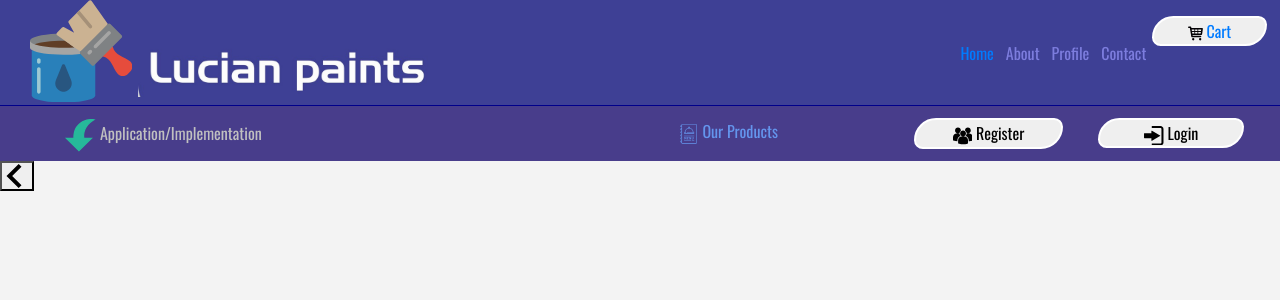
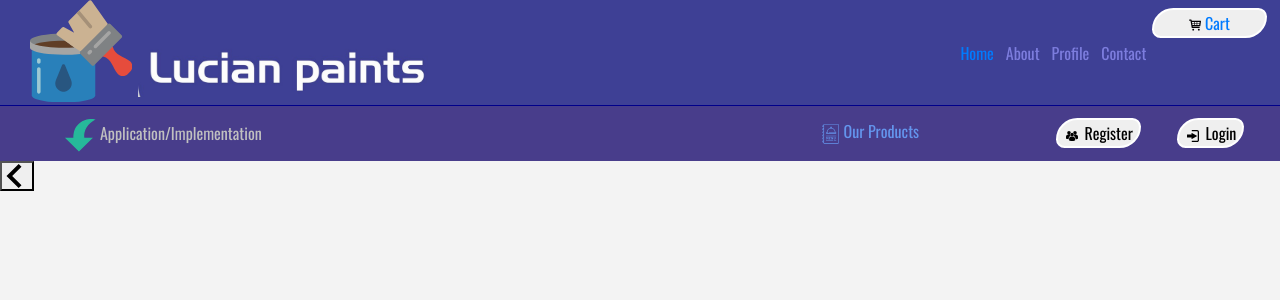
Before and after one commit to tanay11/A7Enterprises, a React (Create React App) app in the folder Frontend/: page / in a window 1280 px wide. Shown: the top 300 px of the page. Built offline with nearby package versions, Linux system fonts and the light colour scheme.

Commit message:
CSS changes

```diff
--- a/Frontend/src/components/Navbar.js
+++ b/Frontend/src/components/Navbar.js
@@ -81,19 +81,15 @@ border: 2px solid white;
 border-radius: 50px 20px;
 position: absolute;
 right: 1%;
+top: 1%;
 @media (max-width: 543px) {
   position:unset;
   width: 30%;
 
 }
 .carticon{
-  width:15%;
-  height:2%;
-  @media (max-width: 543px){
-      // width: 50%;
-      // height: 100%;
-}
-}
+  max-width: 16px;
+  max-height: 12px;
 }
 `
 
--- a/Frontend/src/components/ProductList.js
+++ b/Frontend/src/components/ProductList.js
@@ -22,18 +22,13 @@ const DeliveryButton = styled.button`
 border: 2px solid white;
 border-radius: 50px 20px;
 margin-right:10px;
-display:block;
 @media only screen and (min-width: 543px){
     width:fit-content;
 }
 .carticon{
-  width:15%;
-  height:2%;
-  @media all (min-width: 543px){
-      // width: 50%;
-      // height: 100%;
-}
-}
+  max-width: 16px;
+  max-height: 12px;
+  margin-right: 5px;
 }
 `
 const DownloadBtn = styled.button`
@@ -163,10 +158,10 @@ export default class ProductList extends Component {
                 <img src={DLImages[this.state.index]} alt="" /><ImageBtn className="imageBtn" onClick={this.toggleDownload}>Close</ImageBtn>
                 <button className="imageBtn" onClick={this.onClickForward}>{" >> "}</button></div> : ""}
               <Link to="/register">
-                <DeliveryButton><span><ProfileIcon className="carticon" />{"  "}Register</span></DeliveryButton></Link>
+                <DeliveryButton><span><ProfileIcon className="carticon" />Register</span></DeliveryButton></Link>
               &nbsp;&nbsp;&nbsp;&nbsp;&nbsp;&nbsp;&nbsp;
             <Link to="/Login">
-                <DeliveryButton><span><LoginIcon className="carticon" />{"  "}Login</span></DeliveryButton></Link></div>
+                <DeliveryButton><span><LoginIcon className="carticon" />Login</span></DeliveryButton></Link></div>
             <SlideShow className="height-control" />
             <div ref={this.ProductRef}>
               <Title name="our" title="products" />
```
